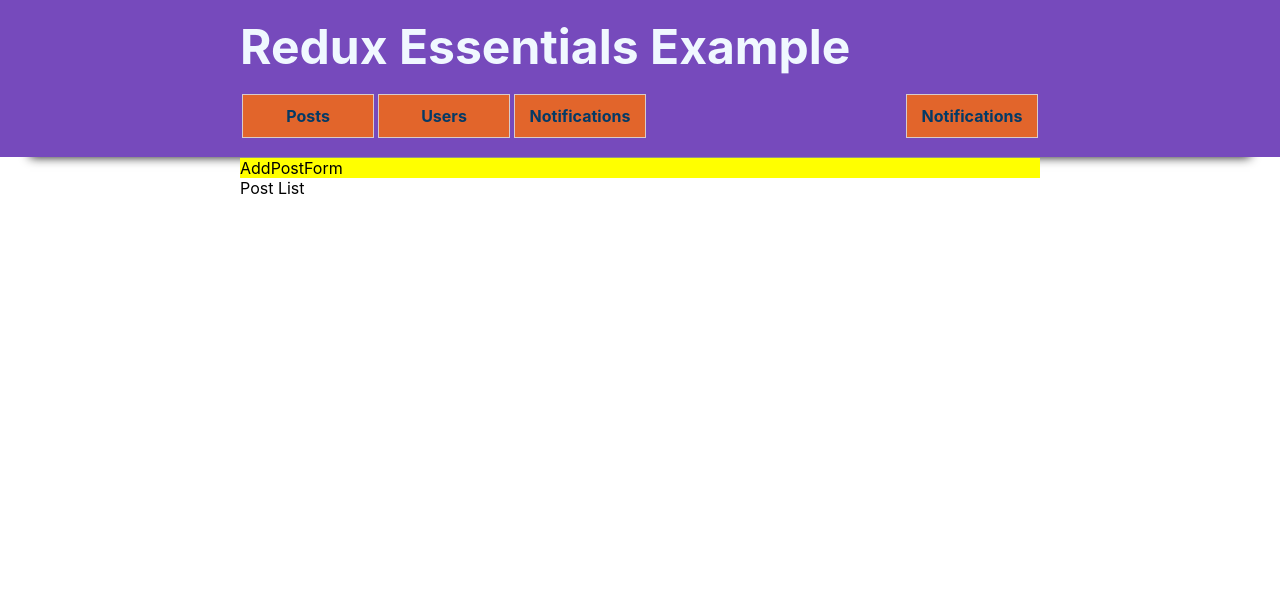
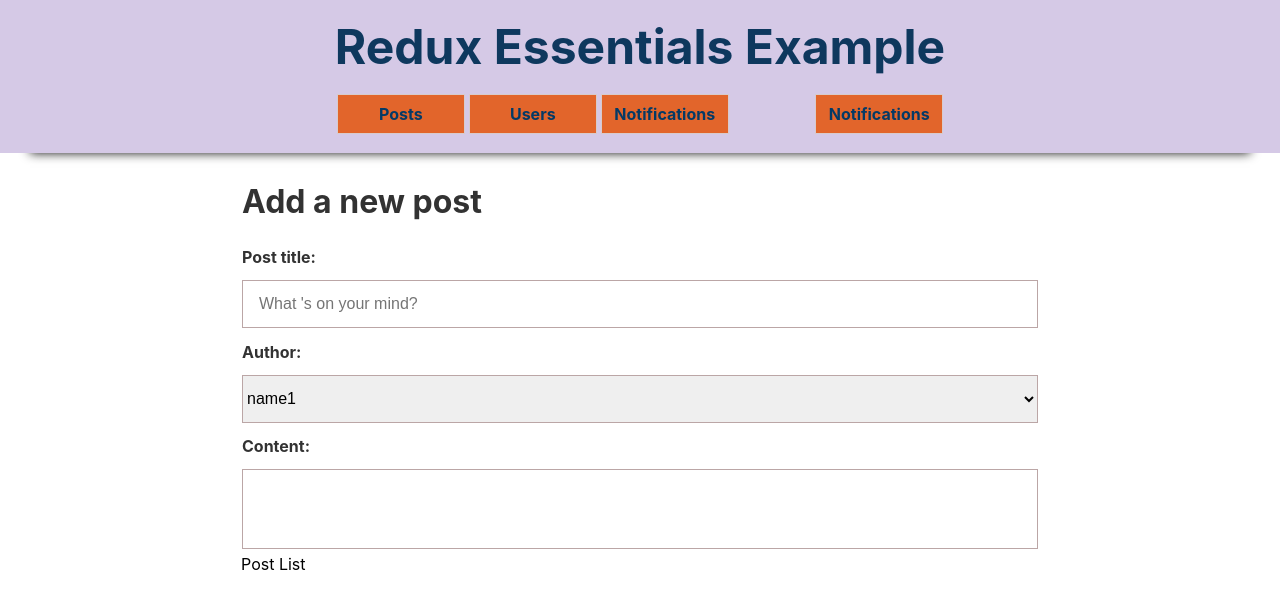
Before and after one commit to nghiaphantien1090/postManagerRedux, a React (Create React App) app: page / in a window 1280 px wide. Shown: the top 608 px of the page. Built offline with nearby package versions, Linux system fonts and the light colour scheme; what @mswjs/data, mock-socket, txtgen would draw is missing.

Commit message:
commit for style add post form

```diff
--- a/src/GlobalStyle/_globalStyle.module.scss
+++ b/src/GlobalStyle/_globalStyle.module.scss
@@ -20,7 +20,7 @@
     }
 }
 @mixin container {
-    width: 800px;
+    max-width:  800px;
     margin: 0 auto;
     padding: 1px
 }
--- a/src/app/navBar.module.scss
+++ b/src/app/navBar.module.scss
@@ -9,7 +9,7 @@
     h1 {
         margin: 1rem 0;
         font-size: 3rem;
-        color: aliceblue;
+        color: rgb(14, 56, 94);
     }
     section {
         @include globalStyle.container
--- a/src/features/posts/AddPostForm.tsx
+++ b/src/features/posts/AddPostForm.tsx
@@ -7,7 +7,28 @@ export default function AddPostForm(){
 // const post=useGetPostsQuery()
     return(
         <section className={clsx(style.container)}>
-            AddPostForm
+            <h1>
+                Add a new post
+            </h1>
+            <form>
+                <h2>
+                    Post title:
+                </h2>
+                <input type="text" placeholder="What 's on your mind?" />
+                <h2>
+                    Author:
+                </h2>
+                <select>
+                    <option value="0" className={clsx(style.selectList)}>name1</option>
+                    <option value="1">name2</option>
+                    <option value="2">name1</option>
+                    <option value="3">name1</option>
+                </select>
+                <h2>
+                    Content:
+                </h2>
+                <textarea></textarea>
+            </form>
         </section>
     )
 }
--- a/src/features/style.module.scss
+++ b/src/features/style.module.scss
@@ -1,4 +1,45 @@
 @use 'src/GlobalStyle/_globalStyle.module.scss';
 .container{
-    background-color: yellow;
+    @include globalStyle.container;
+    h1{
+        opacity: 80%;
+        font-size: 2rem;
+    }
+    h2{
+        opacity: 80%;
+        font-size: 1rem;
+    }
+    input{
+        display: block;
+        padding: 1rem;
+        outline:  none;
+        height: 3rem;
+        border: 1px solid rgb(187, 166, 166);
+        width: 100%;
+        font-size: 1rem;
+    }
+    textarea{
+        border-left: 0px;
+        border-right: 0px;
+        padding: 1rem;
+        border: 1px solid rgb(187, 166, 166);
+        height: 5rem;
+        outline:  none;
+        width: 100%;
+        resize: none;
+        font-size: 1rem;
+    }
+    select{
+        border-left: 0;
+        border-right: 0;
+        border: 1px solid rgb(187, 166, 166);
+        height: 3rem;
+        outline:  none;
+        width: 100%;
+        line-height: 1;
+        font-size: 1rem;
+        margin-bottom: 0.5 rem;
+        font-size: 1rem;
+
 }
+}
--- a/src/index.module.scss
+++ b/src/index.module.scss
@@ -1,12 +1,25 @@
-html,body {
+html,
+body {
     width: 100%;
     padding: 0;
     margin: 0;
     box-sizing: border-box;
-    background-color:#ffffff;
+    background-color: #ffffff;
     outline: none;
-    font-family: -apple-system, BlinkMacSystemFont, 'Segoe UI', 'Roboto', 'Oxygen', 'Ubuntu', 'Cantarell', 'Fira Sans', 'Droid Sans', 'Helvetica Neue', sans-serif;
+    textarea {
+        font-family: var(--font-primary)
+    }
+    font-family: var(--font-primary)
+
 }
-:root{
-    --redux-color: #764abc;
+
+:root {
+    --redux-color: #d5c9e6;
+    --font-primary: -apple-system, BlinkMacSystemFont, 'Segoe UI', 'Roboto', 'Oxygen', 'Ubuntu', 'Cantarell', 'Fira Sans', 'Droid Sans', 'Helvetica Neue', sans-serif;
 }
+
+*,
+::after,
+::before {
+    box-sizing: border-box;
+}
```
